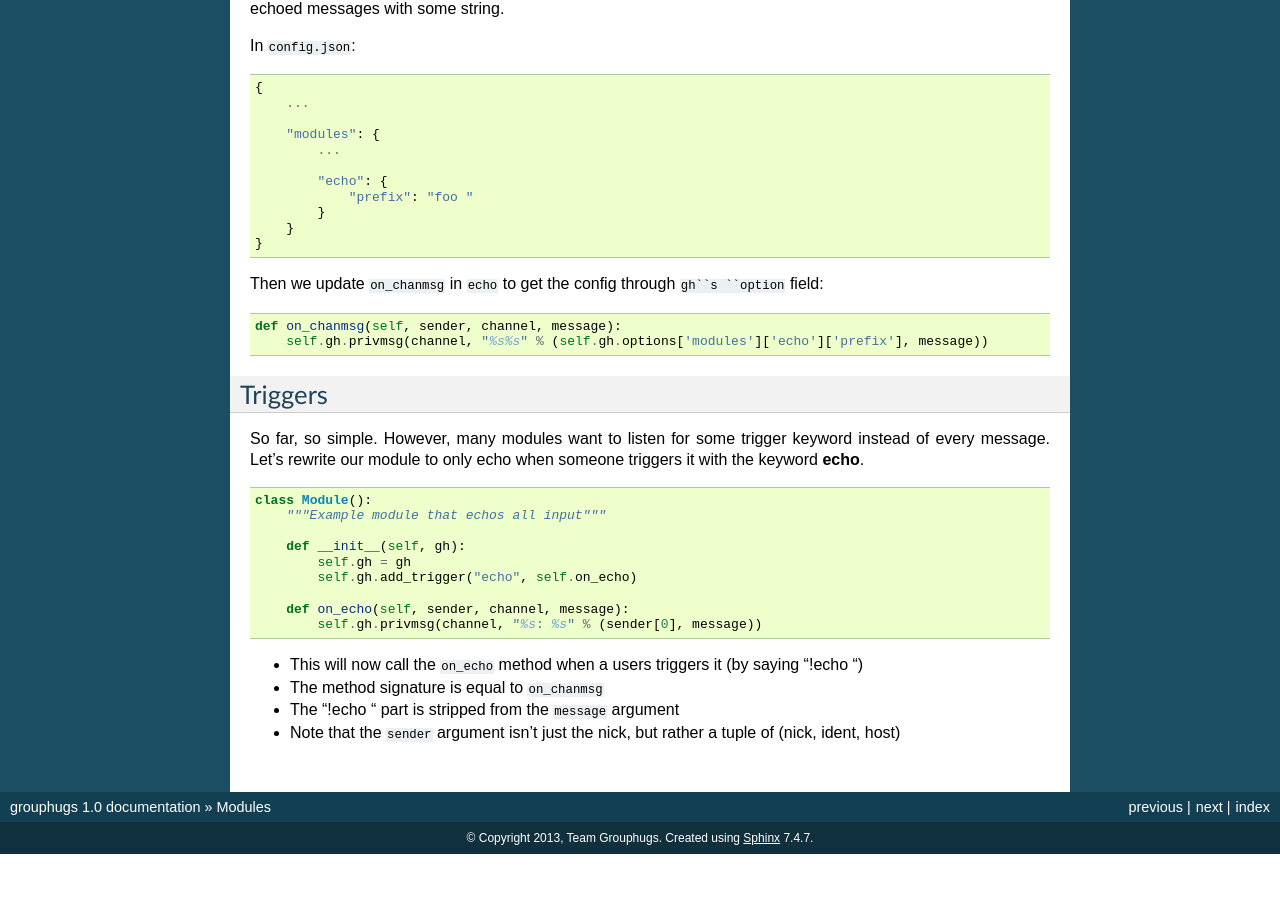
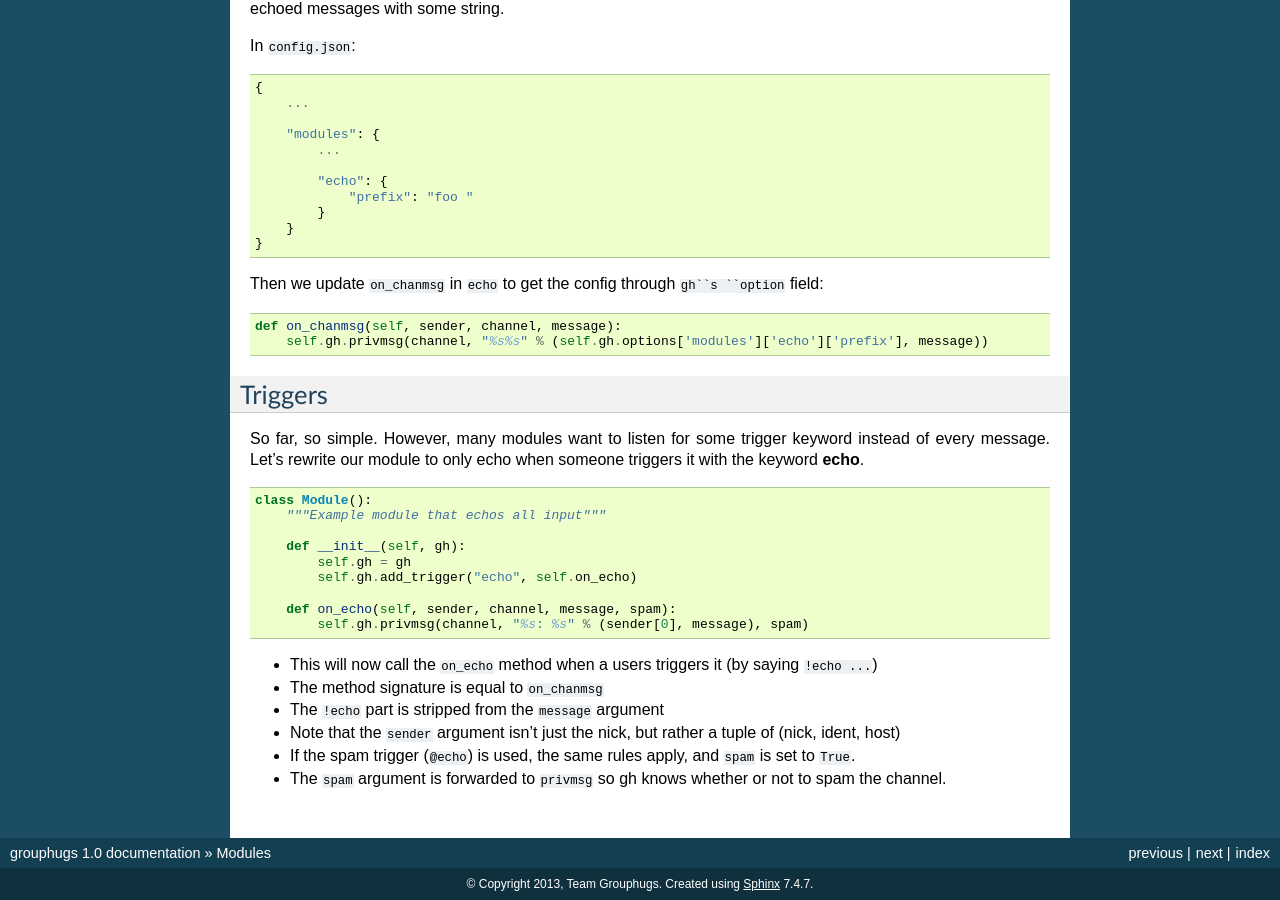
Before and after one commit to kvikshaug/grouphugs-py, a Sphinx documentation site: the page built from docs/modules.rst, in a window 1280 px wide and 900 px high, scrolled down 1123 px. Built offline with Sphinx 7.4.7, drawn with Linux system fonts in a browser that asks for light colours; before the commit the page ends 1977 px from its top, so only the background shows below that.

Commit message:
Handle channel spam

```diff
--- a/docs/future_plans.rst
+++ b/docs/future_plans.rst
@@ -6,7 +6,6 @@ Most of this is stuff that's already implemented in the Java version of grouphug
 * Database access
 * github post-recieve hook
 * Help messages
-* Preventing channel spam, separate spam trigger
 * Autoreconnect on server disconnect (might already exist in lurklib?)
 * Nickpoller (might already exist in lurklib?)
 
--- a/docs/modules.rst
+++ b/docs/modules.rst
@@ -102,10 +102,12 @@ So far, so simple. However, many modules want to listen for some trigger keyword
             self.gh = gh
             self.gh.add_trigger("echo", self.on_echo)
 
-        def on_echo(self, sender, channel, message):
-            self.gh.privmsg(channel, "%s: %s" % (sender[0], message))
+        def on_echo(self, sender, channel, message, spam):
+            self.gh.privmsg(channel, "%s: %s" % (sender[0], message), spam)
 
-* This will now call the ``on_echo`` method when a users triggers it (by saying "!echo ")
+* This will now call the ``on_echo`` method when a users triggers it (by saying ``!echo ...``)
 * The method signature is equal to ``on_chanmsg``
-* The "!echo " part is stripped from the ``message`` argument
+* The ``!echo`` part is stripped from the ``message`` argument
 * Note that the ``sender`` argument isn't just the nick, but rather a tuple of (nick, ident, host)
+* If the spam trigger (``@echo``) is used, the same rules apply, and ``spam`` is set to ``True``.
+* The ``spam`` argument is forwarded to ``privmsg`` so gh knows whether or not to spam the channel.
```
Also changed, not shown: gh.py (+11 -3 lines).
